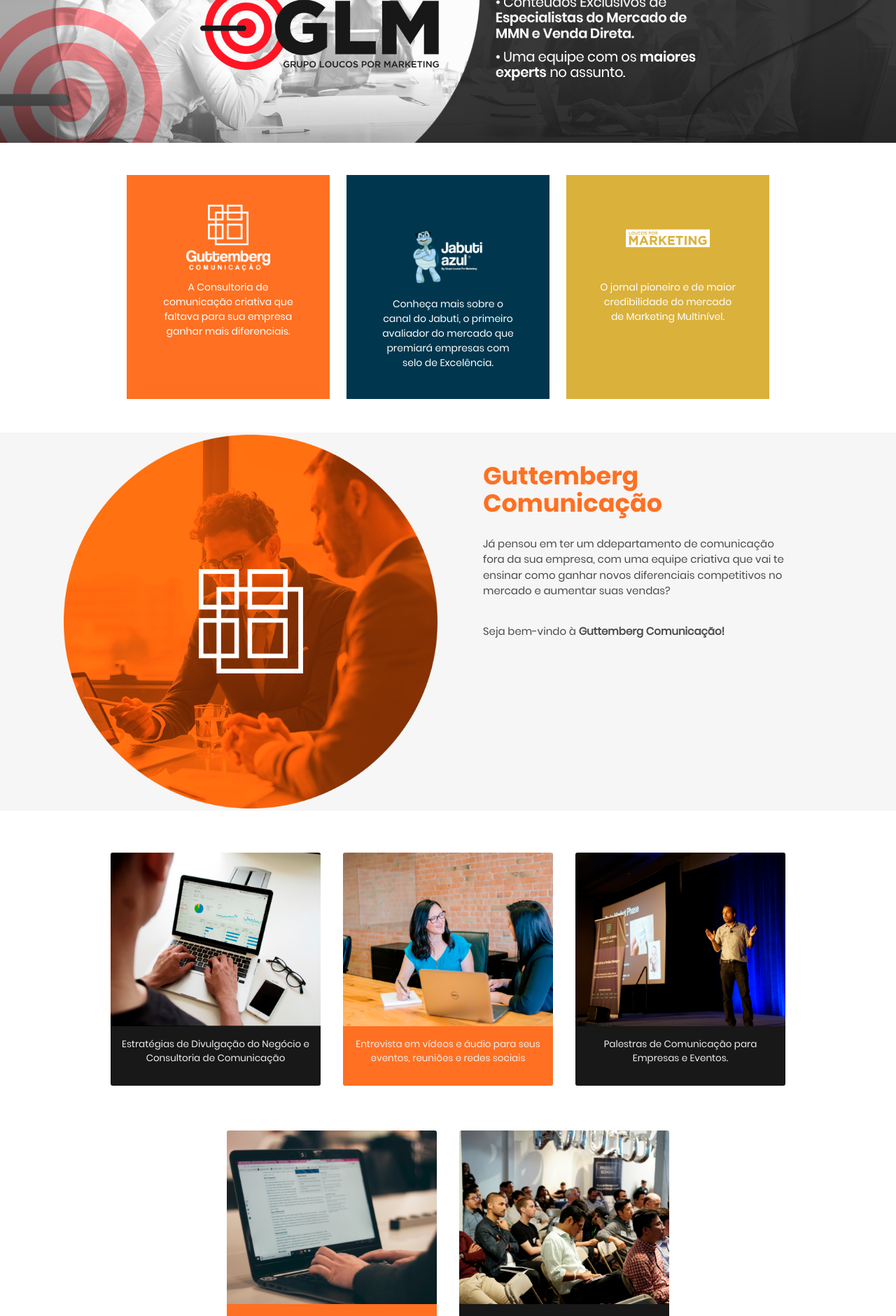
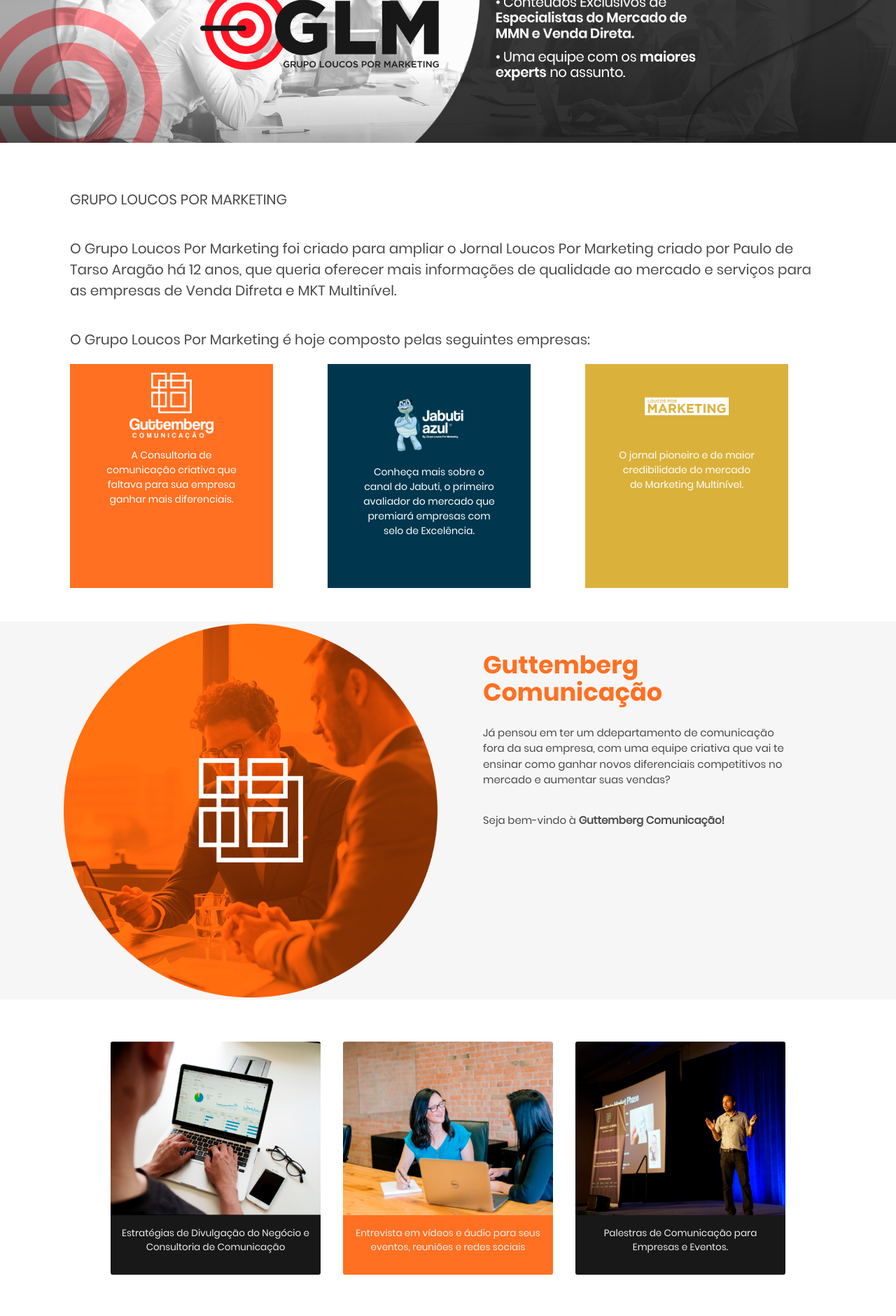
Before and after one commit to Carrilh0/SiteGLM, a PHP site: page / in a window 1280 px wide; the page is wider, and only the part inside the window is pictured. Shown: the part 2120-4000 px from the top of that part at 70% size. Run offline with PHP 8.4, Linux system fonts and the light colour scheme; some libraries are stand-ins or nearby versions.

Commit message:
melhorias

```diff
--- a/css/body.css
+++ b/css/body.css
@@ -53,13 +53,17 @@
     flex-direction: column;
     margin: 40px 0 60px 0;
 }
+.box-marcas .texts p{
+    font-size: 20px !important;
+    padding: 20px 0;
+}
+
 .box-marcas .marca{
     display: flex;
     align-items: center;
     flex-direction: column;
     width: 290px;
     height: 320px;
-    padding: 30px;
     margin: 0 00px
 }
 .box-marcas .marca.guttemberg{
@@ -202,6 +206,9 @@
     border-radius: 3px 3px 0 0;
 }
 
+.section-equipe {
+    margin-top: 50px;
+}
 .black{
     background-color: #181818;
 }
--- a/css/responsive.css
+++ b/css/responsive.css
@@ -66,8 +66,13 @@
         align-items: center;
     }
 
-
-
+    .box-marcas .marca{
+        width: 100%;
+    }
+    .section-end .box-content .content {
+        width: 100%;
+        min-height: 150px;
+    }
 }
 
 @media only screen and (max-width: 425px) {
--- a/index.html
+++ b/index.html
@@ -159,8 +159,18 @@
       <img src="img/banner_topo_glm.png">
     </div>
   </section>
+
   <section class="box-marcas">
-      <div class="columns">
+      <div class="container">
+        <div class="texts">
+          <p class="has-text-weight-boldered">GRUPO LOUCOS POR MARKETING</p>
+          <p>O Grupo Loucos Por Marketing foi criado para ampliar o Jornal Loucos Por Marketing criado por Paulo de Tarso Aragão
+            há 12 anos, que queria oferecer mais informações de qualidade ao mercado e serviços para as empresas de Venda
+            Difreta e MKT Multinível. </p>
+
+          <p>O Grupo Loucos Por Marketing é hoje composto pelas seguintes empresas: </p>
+        </div>
+      <div class="columns is-centered">
         <div class="column">
           <div class="marca guttemberg">
             <div class="imagem">
@@ -197,6 +207,7 @@
           </div>
         </div>
 
+      </div>
     </div>
 
   </section>
@@ -276,7 +287,25 @@
             </div>
         </div>
       </div>
+      <div class="has-text-centered">
+        <p >Solicite uma reunião ou videoconferência para obter um orçamento sob medida.</p>
+        <p><b>E-mail:</b> contato@grupoloucospormarketing.com.br</p>
+      </div>
   </section>
+
+  <section class="section-equipe">
+    <div class="container"></div>
+      <div class="columns is-multiline is-centered">
+        <div class="column is-6">
+          s
+        </div>
+        <div class="column is-6">
+          s
+        </div>
+      </div>
+    </div>
+  </section>
+
 <script src="js/index.js"></script>
 <script src="https://code.jquery.com/jquery-1.11.0.min.js"></script>
 <script src="https://code.jquery.com/jquery-migrate-1.2.1.min.js"></script>
@@ -294,6 +323,6 @@
   });
 
 </script>
-// JS
+
 </body>
 </html>
```
Lines whose indentation alone changed are shown as unchanged.
